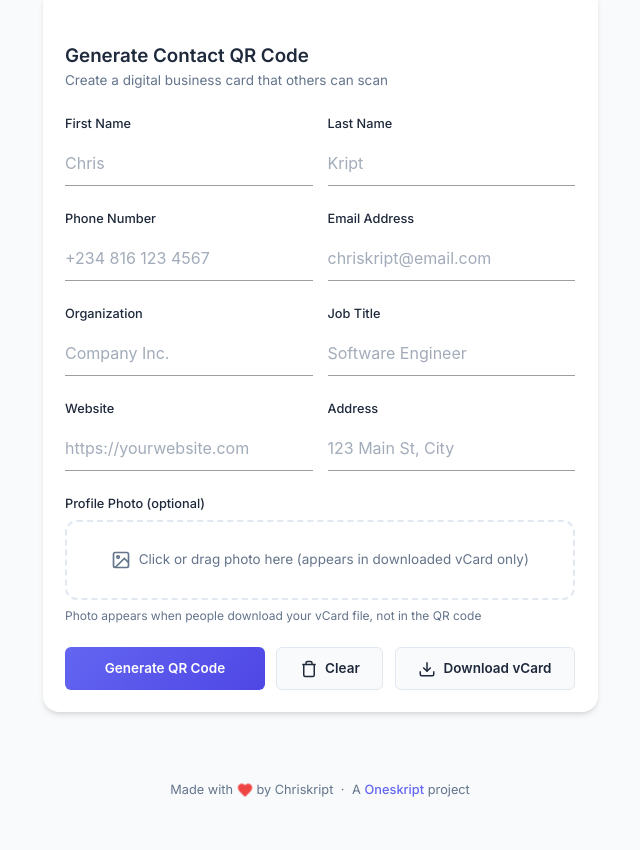
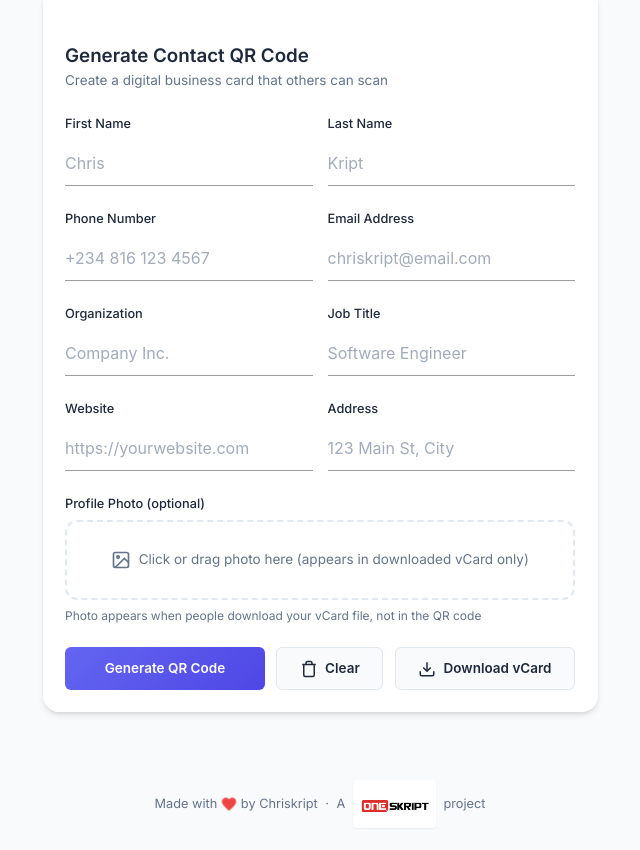
Before and after one commit to chriskript/qr-image-generator2, a website: page public/index.html in a window 1280 px wide. Shown: the part 357-1207 px from the top of the page, without its empty margins (320-960 px from the left). Before the commit the page ends 1180 px from the top, so only its background shows below. Drawn offline with nearby package versions, Linux system fonts and the light colour scheme.

Commit message:
feat: add oneskript logo to footer

```diff
--- a/public/index.html
+++ b/public/index.html
@@ -296,7 +296,7 @@
     </main>
 
     <footer class="app-footer">
-      <p>Made with <svg class="heart-icon" viewBox="0 0 24 24" fill="currentColor"><path d="M12 21.35l-1.45-1.32C5.4 15.36 2 12.28 2 8.5 2 5.42 4.42 3 7.5 3c1.74 0 3.41.81 4.5 2.09C13.09 3.81 14.76 3 16.5 3 19.58 3 22 5.42 22 8.5c0 3.78-3.4 6.86-8.55 11.54L12 21.35z"/></svg> by Chriskript <span class="footer-separator">·</span> A <a href="https://oneskript.com" target="_blank" rel="noopener noreferrer">Oneskript</a> project</p>
+      <p>Made with <svg class="heart-icon" viewBox="0 0 24 24" fill="currentColor"><path d="M12 21.35l-1.45-1.32C5.4 15.36 2 12.28 2 8.5 2 5.42 4.42 3 7.5 3c1.74 0 3.41.81 4.5 2.09C13.09 3.81 14.76 3 16.5 3 19.58 3 22 5.42 22 8.5c0 3.78-3.4 6.86-8.55 11.54L12 21.35z"/></svg> by Chriskript <span class="footer-separator">·</span> A <a href="https://oneskript.com" target="_blank" rel="noopener noreferrer"><img src="images/oneskript_logo_black_text.png" alt="Oneskript" class="footer-logo" id="footerLogo"></a> project</p>
     </footer>
   </div>
 
--- a/public/script.js
+++ b/public/script.js
@@ -18,6 +18,7 @@ document.addEventListener("DOMContentLoaded", () => {
     const themeToggle = document.getElementById("themeToggle");
     const sunIcon = document.getElementById("sunIcon");
     const moonIcon = document.getElementById("moonIcon");
+    const footerLogo = document.getElementById("footerLogo");
 
     // Mode toggle elements
     const urlModeBtn = document.getElementById("urlModeBtn");
@@ -150,6 +151,12 @@ document.addEventListener("DOMContentLoaded", () => {
     }
 
     // Theme toggle functionality
+    function updateFooterLogo(isDark) {
+      if (footerLogo) {
+        footerLogo.src = isDark ? 'images/oneskript_logo_white.png' : 'images/oneskript_logo_black_text.png';
+      }
+    }
+
     function initTheme() {
       const savedTheme = localStorage.getItem('theme');
       const systemPrefersDark = window.matchMedia('(prefers-color-scheme: dark)').matches;
@@ -159,10 +166,12 @@ document.addEventListener("DOMContentLoaded", () => {
         document.documentElement.setAttribute('data-theme', 'dark');
         sunIcon.classList.add('hidden');
         moonIcon.classList.remove('hidden');
+        updateFooterLogo(true);
       } else {
         document.documentElement.setAttribute('data-theme', 'light');
         sunIcon.classList.remove('hidden');
         moonIcon.classList.add('hidden');
+        updateFooterLogo(false);
       }
     }
 
@@ -173,12 +182,14 @@ document.addEventListener("DOMContentLoaded", () => {
         localStorage.setItem('theme', 'light');
         sunIcon.classList.remove('hidden');
         moonIcon.classList.add('hidden');
+        updateFooterLogo(false);
         announce('Switched to light mode');
       } else {
         document.documentElement.setAttribute('data-theme', 'dark');
         localStorage.setItem('theme', 'dark');
         sunIcon.classList.add('hidden');
         moonIcon.classList.remove('hidden');
+        updateFooterLogo(true);
         announce('Switched to dark mode');
       }
     }
--- a/public/styles.css
+++ b/public/styles.css
@@ -676,6 +676,18 @@ input:focus-visible {
   animation: heartbeat 1.5s ease-in-out infinite;
 }
 
+.footer-logo {
+  height: 48px;
+  width: auto;
+  vertical-align: middle;
+  margin: 0 0.25rem;
+  display: inline-block;
+  border-radius: 4px;
+  padding: 2px 4px;
+  background: var(--surface);
+  box-shadow: var(--shadow-sm);
+}
+
 @keyframes heartbeat {
   0%, 100% { transform: scale(1); }
   50% { transform: scale(1.1); }
```
Also changed, not shown: public/images/oneskript_logo_black_text.png (added), public/images/oneskript_logo_white.png (added).
